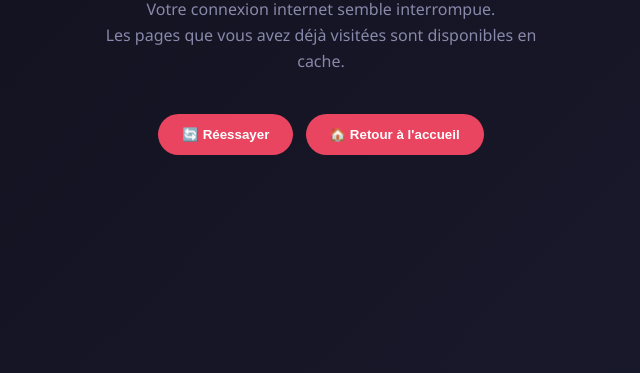
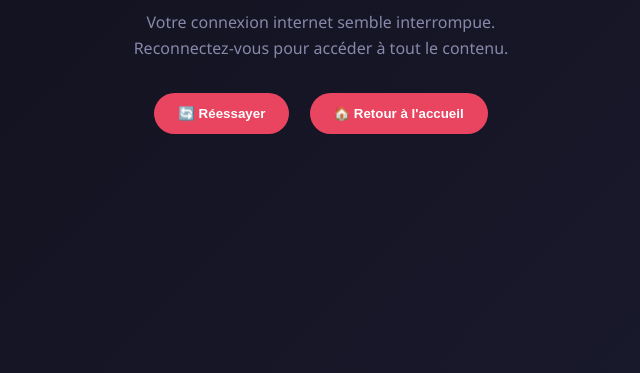
Before and after one commit to hugobonneaupro33-design/aaaaaa, a plain HTML site: page offline.html in a window 1280 px wide. Shown: the part 427-800 px from the top of the page, without its empty margins (319-959 px from the left). Drawn offline with Linux system fonts and the light colour scheme.

Commit message:
Update offline.html

```diff
--- a/offline.html
+++ b/offline.html
@@ -19,10 +19,10 @@
       display: flex;
       align-items: center;
       justify-content: center;
+      text-align: center;
     }
 
     .offline-container {
-      text-align: center;
       padding: 2rem;
       max-width: 500px;
     }
@@ -52,16 +52,13 @@
       color: white;
       font-weight: bold;
       cursor: pointer;
+      margin: 0.5rem;
       transition: all 0.2s;
     }
 
     button:hover {
       background: #c72e48;
       transform: translateY(-2px);
-    }
-
-    .retry-btn {
-      margin-top: 1rem;
     }
   </style>
 </head>
@@ -71,10 +68,10 @@
     <h1>Vous êtes hors-ligne</h1>
     <p>
       Votre connexion internet semble interrompue.<br>
-      Les pages que vous avez déjà visitées sont disponibles en cache.
+      Reconnectez-vous pour accéder à tout le contenu.
     </p>
-    <button onclick="location.reload()" class="retry-btn">🔄 Réessayer</button>
-    <button onclick="window.location.href='/'" style="margin-left: 0.5rem;">🏠 Retour à l'accueil</button>
+    <button onclick="location.reload()">🔄 Réessayer</button>
+    <button onclick="window.location.href='/'">🏠 Retour à l'accueil</button>
   </div>
 </body>
 </html>
```
